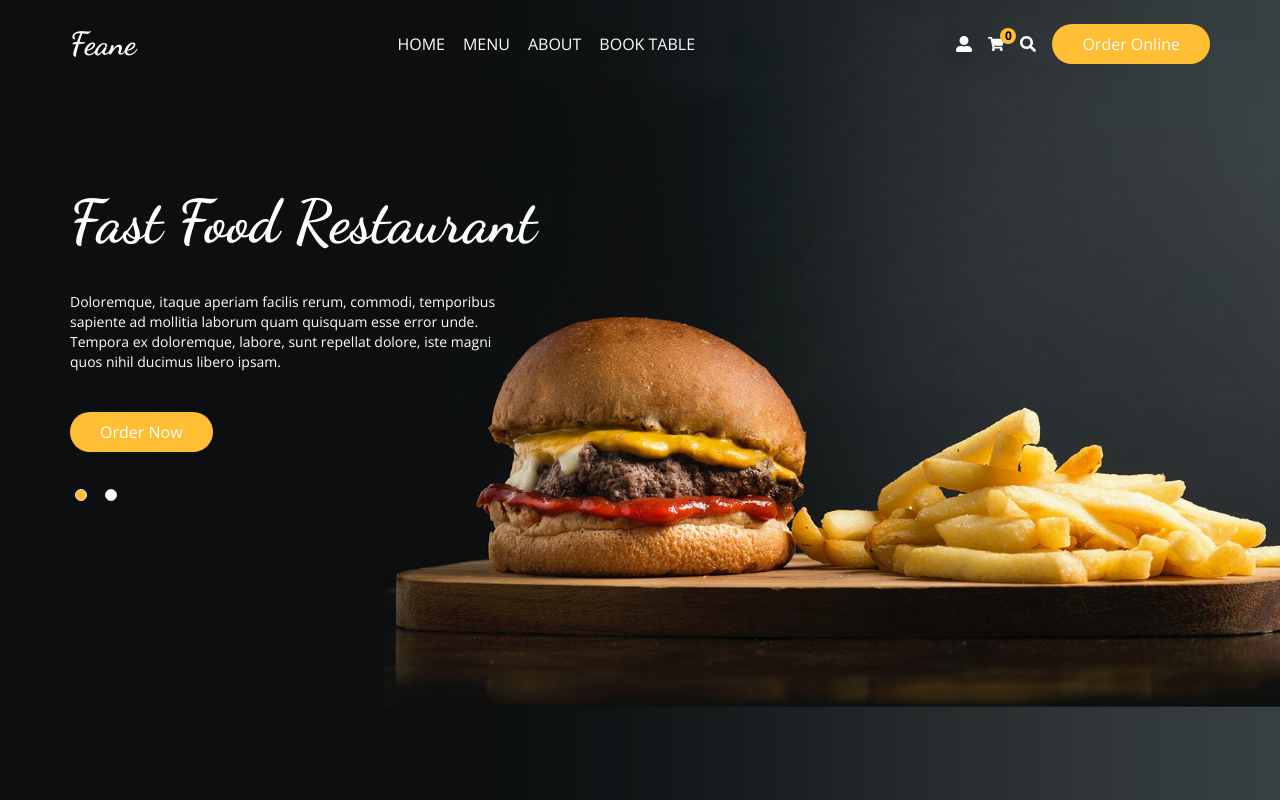
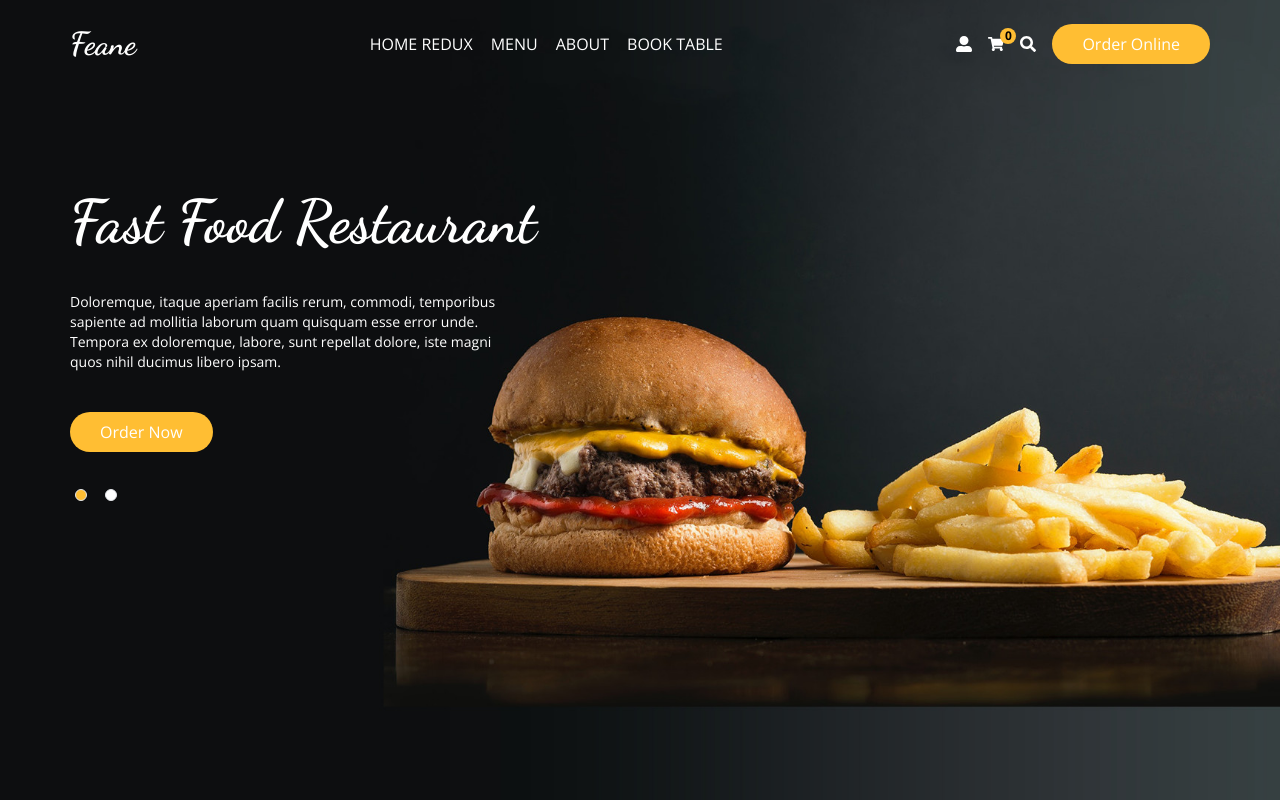
Before and after one commit to tunapotur/udemy-emin-basbayan-next-food-ordering, a Next.js app: page / in a window 1280 px wide. Shown: the top 800 px of the page. Built offline with nearby package versions, Linux system fonts and the light colour scheme.

Commit message:
Redux Simple Test

```diff
--- a/components/layout/Header.jsx
+++ b/components/layout/Header.jsx
@@ -29,7 +29,7 @@ const Header = () => {
         >
           <ul className="flex gap-x-2 sm:flex-row flex-col items-center">
             <li className="px-[5px] py-[10px] uppercase hover:text-primary cursor-pointer">
-              <Link href="/">Home</Link>
+              <Link href="/">Home Redux</Link>
             </li>
             <li className="px-[5px] py-[10px] uppercase hover:text-primary cursor-pointer">
               <Link href="/menu">Menu</Link>
```
